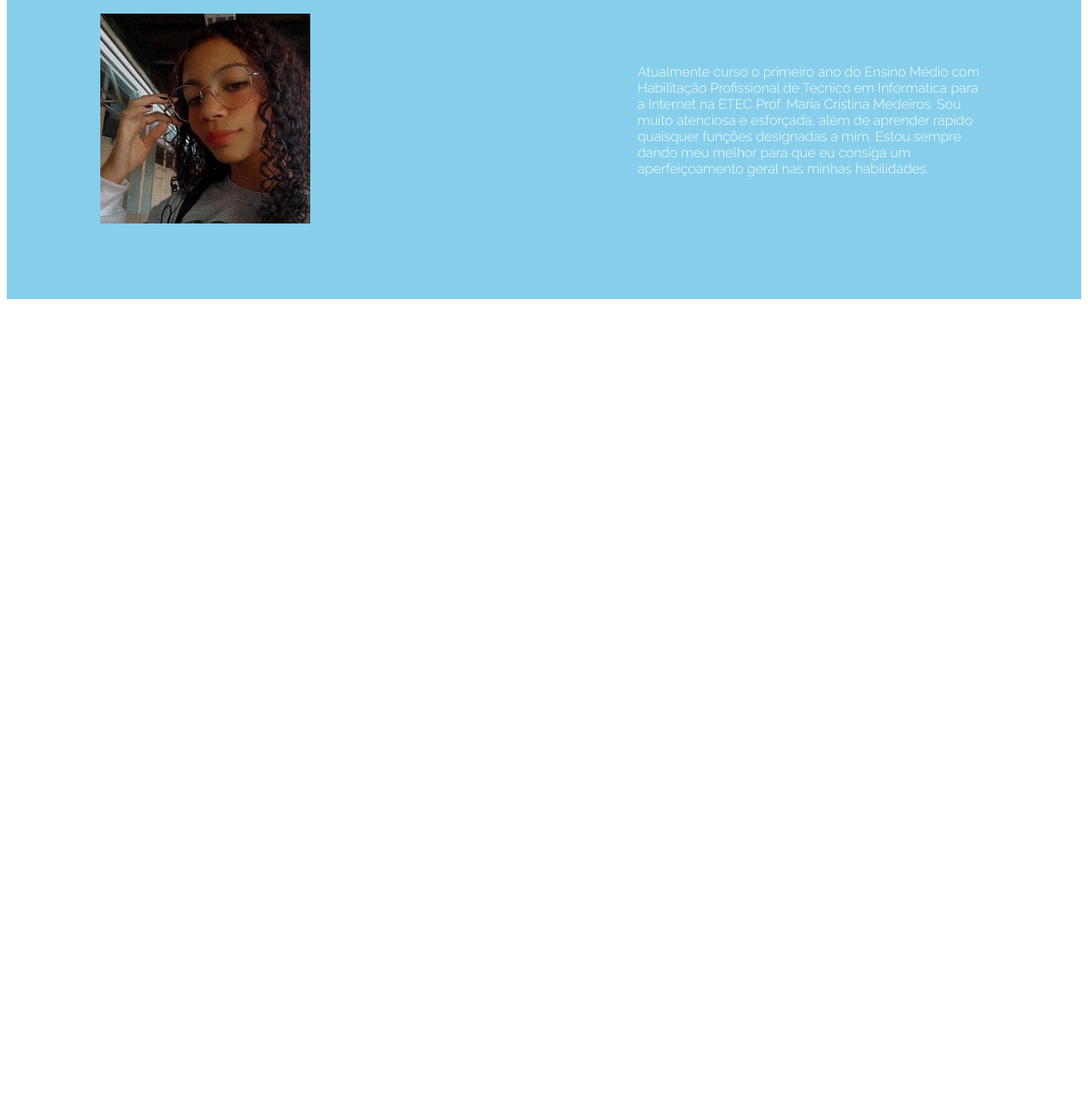
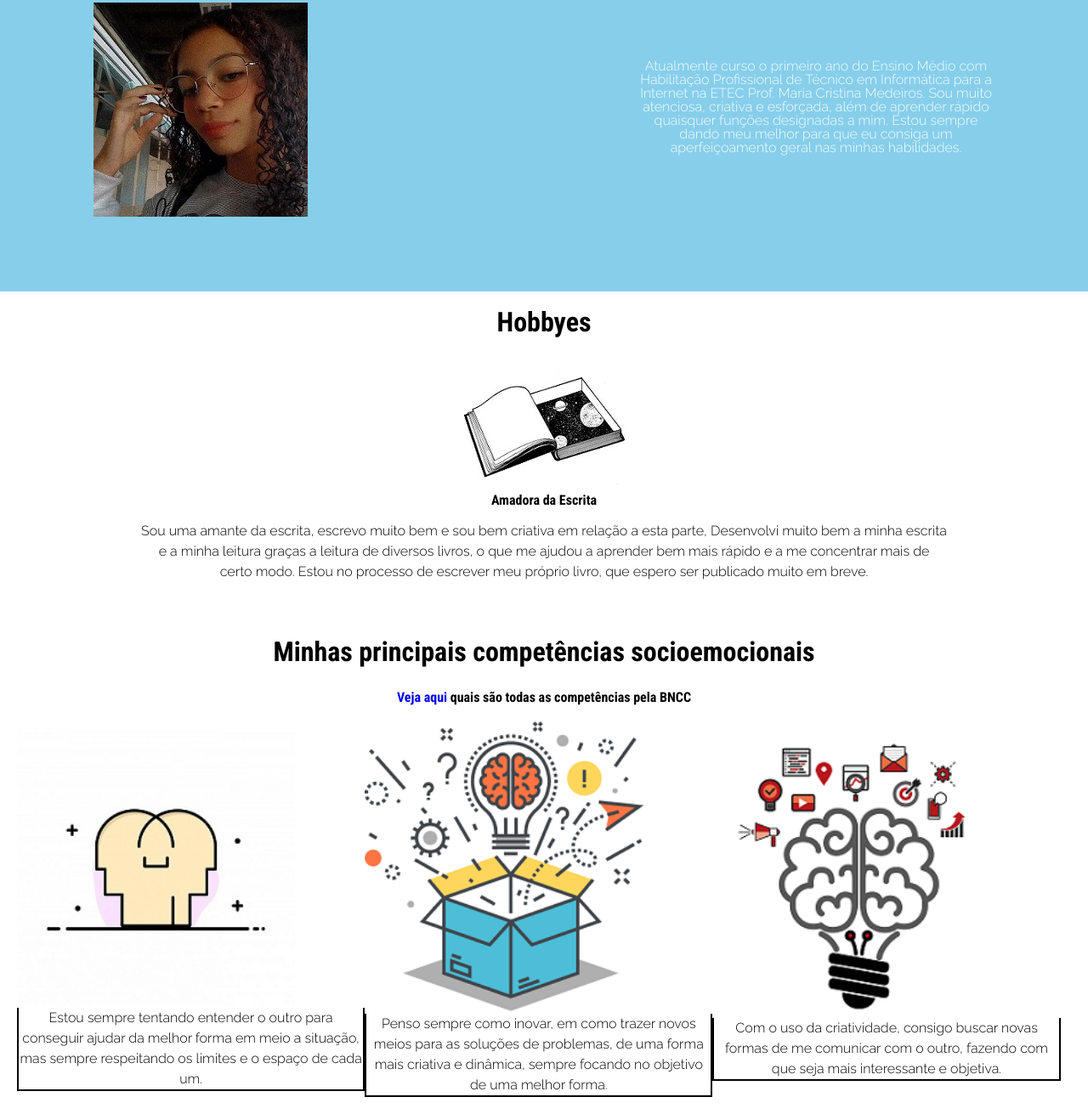
Before and after one commit to Brendasena/SiteResponsivo, a plain HTML site: page site brenda AED/index.html in a window 1280 px wide. Shown: the part 770-2081 px from the top of the page at 85% size. Before the commit the page ends 1130 px from the top, so only its background shows below. Drawn offline with Linux system fonts and the light colour scheme.

Commit message:
Add files via upload

```diff
--- a/site brenda AED/css/estilo.css
+++ b/site brenda AED/css/estilo.css
@@ -148,6 +148,117 @@ header{
 	flex-grow: 1;
 	flex-basis: 300px;
 	padding: 0 110px;
+	align-items: center;
+}
+
+#Hobbyes{
+	padding: 20px;
+	display: flex;
+	flex-direction: column;
+	align-items: center;
+	position: relative;
+	margin: 0 auto;
+}
+
+#Hobbyes div{
+	display: flex;
+	flex-direction: column;
+	align-items: center;
+	text-align: center;
+	margin-top: 30px;
+}
+
+#Hobbyes p{
+	line-height: 1.5;
+	margin: 2vh;
+	font-size: 1.2;
+}
+
+#Hobbyes img{
+	margin: 10px 0;
+}
+
+#Hobbyes h2{
+	font-size: 2em;
+}
+
+/*Hobbyes*/
+#Hobbyes{
+	flex-direction: row;
+	flex-wrap: wrap;
+	align-items: flex-start;
+	max-width: 1000px;
+	margin: 0 auto;
+}
+
+#Hobbyes h2{
+	text-align: center;
+	width: 100%;
+}
+
+#Hobbyes div{
+	flex-grow: 1;
+	flex-basis: 150px;
+	padding: 0 10px;
+}
+
+/*competencias*/
+#competencias{
+	display: flex;
+	flex-direction: column;
+	align-items: center;
+	padding-top: 20px;
+	margin-left: 20px;
+	margin-right: 20px;
+}
+
+#competencias h2{
+	margin-bottom: 20px;
+	margin-top: 10px;
+	font-size: 2em;
+	text-align: center;
+}
+
+#competencias h3,p {
+	margin-bottom: 20px;
+	margin-top: 10px;
+	font-size: 1em;
+	text-align: center;
+}
+
+#competencias a{
+	text-decoration: none;
+}
+
+#competencias img{
+	width: 80%;
+	margin-bottom: 0;
+	align-items: center;
+}
+
+#competencias .comp p{
+	border-left: 2px solid black;
+	border-right: 2px solid black;
+	border-bottom: 2px solid black;
+	margin-top: 0;
+	font-family: Raleway, "Josefin+Sans"
+	padding-left: 1.5;
+	line-height: 1.5;
+}
+
+#competencias {
+	flex-direction: row;
+	flex-wrap: wrap;
+}
+
+#competencias h2,h3 {
+	width: 100%;
+	text-align: center;
+}
+
+#competencias .comp {
+	width: 33%;
+	align-items: center;
 }
 
 }
--- /dev/null
+++ b/site brenda AED/css/reset.css
@@ -0,0 +1,48 @@
+/* http://meyerweb.com/eric/tools/css/reset/
+   v2.0 | 20110126
+   License: none (public domain)
+*/
+
+html, body, div, span, applet, object, iframe,
+h1, h2, h3, h4, h5, h6, p, blockquote, pre,
+a, abbr, acronym, address, big, cite, code,
+del, dfn, em, img, ins, kbd, q, s, samp,
+small, strike, strong, sub, sup, tt, var,
+b, u, i, center,
+dl, dt, dd, ol, ul, li,
+fieldset, form, label, legend,
+table, caption, tbody, tfoot, thead, tr, th, td,
+article, aside, canvas, details, embed,
+figure, figcaption, footer, header, hgroup,
+menu, nav, output, ruby, section, summary,
+time, mark, audio, video {
+	margin: 0;
+	padding: 0;
+	border: 0;
+	font-size: 100%;
+	font: inherit;
+	vertical-align: baseline;
+}
+/* HTML5 display-role reset for older browsers */
+article, aside, details, figcaption, figure,
+footer, header, hgroup, menu, nav, section {
+	display: block;
+}
+body {
+	line-height: 1;
+}
+ol, ul {
+	list-style: none;
+}
+blockquote, q {
+	quotes: none;
+}
+blockquote:before, blockquote:after,
+q:before, q:after {
+	content: '';
+	content: none;
+}
+table {
+	border-collapse: collapse;
+	border-spacing: 0;
+}
--- a/site brenda AED/index.html
+++ b/site brenda AED/index.html
@@ -5,6 +5,7 @@
 	<meta name="viewport" content="width=device-width, inicial-scale=1.0">
 	<link href="https://fonts.googleapis.com/css2?family=Fjalla+One&family=Josefin+Sans:ital@1&family=Raleway:wght@300&family=Roboto+Condensed:wght@700&display=swap" rel="stylesheet">
 	<link rel="icon" href="img/favicon(essequsei).jpg">
+	<link rel="stylesheet" type="text/css" href="css/reset.css">
 	<link rel="stylesheet" type="text/css" href="css/estilo.css">
 	<title>Brenda Sena</title>
 </head>
@@ -14,15 +15,15 @@
 			<img src="img/logotipo1.png">
 		</a>
 		<ul>
-			<li><a href="#Sobre">Sobre mim</a></li>
-			<li><a href="#">Hobbyes</a></li>
+			<li><a href="#Sobre mim">Sobre mim</a></li>
+			<li><a href="#Hobbyes">Hobbyes</a></li>
 			<li><a href="#">Entre em Contato</a></li>
 		</ul>
 	</nav>
 	<header>
 		<h1>Brenda Sena</h1>
 		<p>Contato Direto</p>
-		<a class="botao" href="https://www.instagram.com/_b_sena_/">Instagram</a>
+		<a class="botao" href="https://github.com/Brendasena">GitHub</a>
 	</header>
 	<div class="container">
 		<section id="Sobre">
@@ -31,7 +32,31 @@
 			<img src="img/perfil.jpg">
 			</div>
 			<div class="texto">
-				<p>Atualmente curso o primeiro ano do Ensino Médio com Habilitação Profissional de Técnico em Informática para a Internet na ETEC Prof. Maria Cristina Medeiros. Sou muito atenciosa e esforçada, além de aprender rápido quaisquer funções designadas a mim. Estou sempre dando meu melhor para que eu consiga um aperfeiçoamento geral nas minhas habilidades.</p>
+				<p>Atualmente curso o primeiro ano do Ensino Médio com Habilitação Profissional de Técnico em Informática para a Internet na ETEC Prof. Maria Cristina Medeiros. Sou muito atenciosa, criativa e esforçada, além de aprender rápido quaisquer funções designadas a mim. Estou sempre dando meu melhor para que eu consiga um aperfeiçoamento geral nas minhas habilidades.</p>
+			</div>
+		</section>
+		<section id="Hobbyes">
+			<h2>Hobbyes</h2>
+			<div>
+				<img src="img/livro.jpg">
+				<h3>Amadora da Escrita</h3>
+				<p>Sou uma amante da escrita, escrevo muito bem e sou bem criativa em relação a esta parte, Desenvolvi muito bem a minha escrita e a minha leitura graças a leitura de diversos livros, o que me ajudou a aprender bem mais rápido e a me concentrar mais de certo modo. Estou no processo de escrever meu próprio livro, que espero ser publicado muito em breve.</p>
+			</div>
+		</section>
+		<section id="competencias">
+			<h2>Minhas principais competências socioemocionais</h2>
+			<h3><a href="docs/eixoscompetencias.pdf" target="_blank">Veja aqui</a> quais são todas as competências pela BNCC</h3>
+			<div class="comp">
+				<img src="img/empatia.jpg">
+				<p>Estou sempre tentando entender o outro para conseguir ajudar da melhor forma em meio a situação, mas sempre respeitando os limites e o espaço de cada um.</p>
+			</div>
+			<div class="comp">
+				<img src="img/criatividade.png">
+				<p>Penso sempre como inovar, em como trazer novos meios para as soluções de problemas, de uma forma mais criativa e dinâmica, sempre focando no objetivo de uma melhor forma.</p>
+			</div>
+			<div class="comp">
+				<img src="img/cultura digital.png">
+				<p>Com o uso da criatividade, consigo buscar novas formas de me comunicar com o outro, fazendo com que seja mais interessante e objetiva.</p>
 			</div>
 		</section>
 	</div>
```
Also changed, not shown: site brenda AED/img/criatividade.png (added), site brenda AED/img/cultura digital.png (added), site brenda AED/img/empatia.jpg (added), site brenda AED/img/empatia.png (added), site brenda AED/img/livro.jpg (added), site brenda AED/img/logotipo.png (added), 2 other files.
